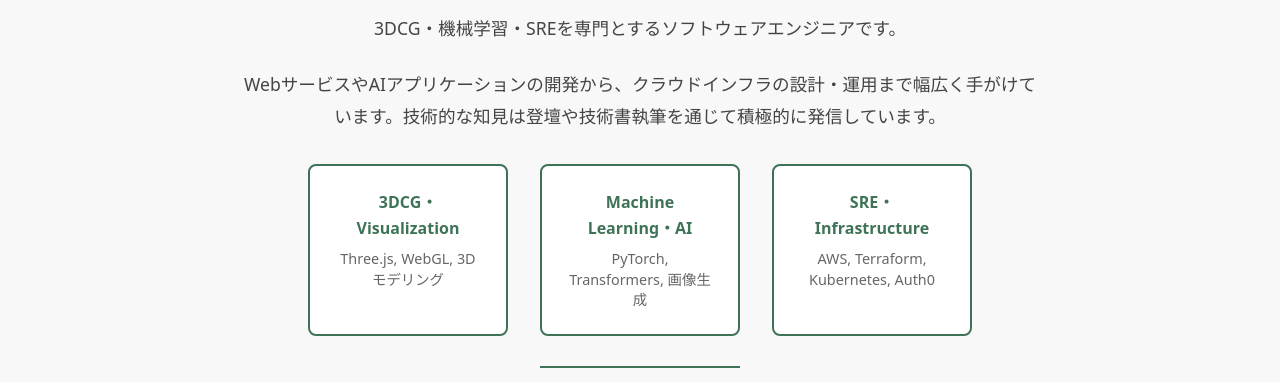
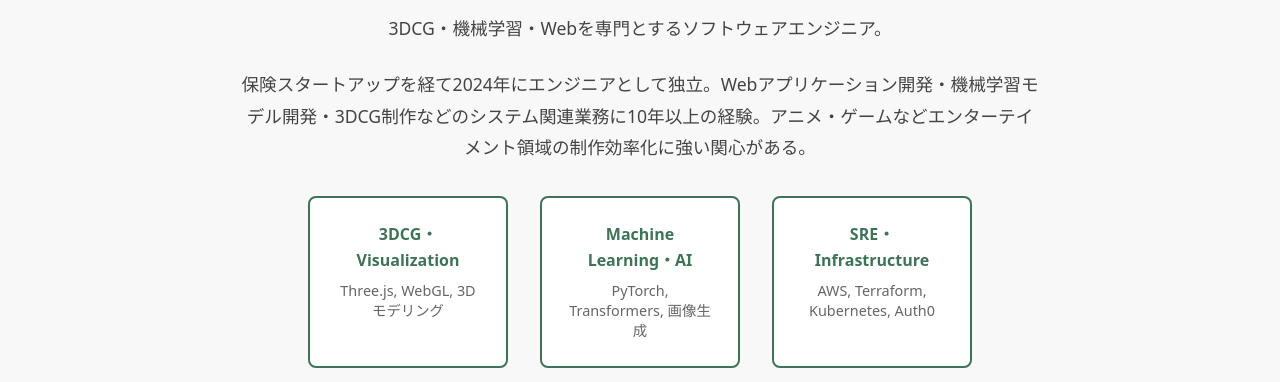
Before and after one commit to xhiroga/xhiroga.github.io, an Astro site: page / in a window 1280 px wide. Shown: the part 213-595 px from the top of the page. Built offline with nearby package versions, Linux system fonts and the light colour scheme; Astro itself is replaced by a stand-in of ours.

Commit message:
chore: profile

```diff
--- a/src/pages/index.astro
+++ b/src/pages/index.astro
@@ -14,8 +14,8 @@ const graph_paper_background = '#F8F8F8';
 		<section class="about">
 			<h2>プロフィール / Profile</h2>
 			<div class="about-content">
-				<p>3DCG・機械学習・SREを専門とするソフトウェアエンジニアです。</p>
-				<p>WebサービスやAIアプリケーションの開発から、クラウドインフラの設計・運用まで幅広く手がけています。技術的な知見は登壇や技術書執筆を通じて積極的に発信しています。</p>
+				<p>3DCG・機械学習・Webを専門とするソフトウェアエンジニア。</p>
+				<p>保険スタートアップを経て2024年にエンジニアとして独立。Webアプリケーション開発・機械学習モデル開発・3DCG制作などのシステム関連業務に10年以上の経験。アニメ・ゲームなどエンターテイメント領域の制作効率化に強い関心がある。</p>
 				<div class="skills">
 					<div class="skill-category">
 						<h3>3DCG・Visualization</h3>
```
